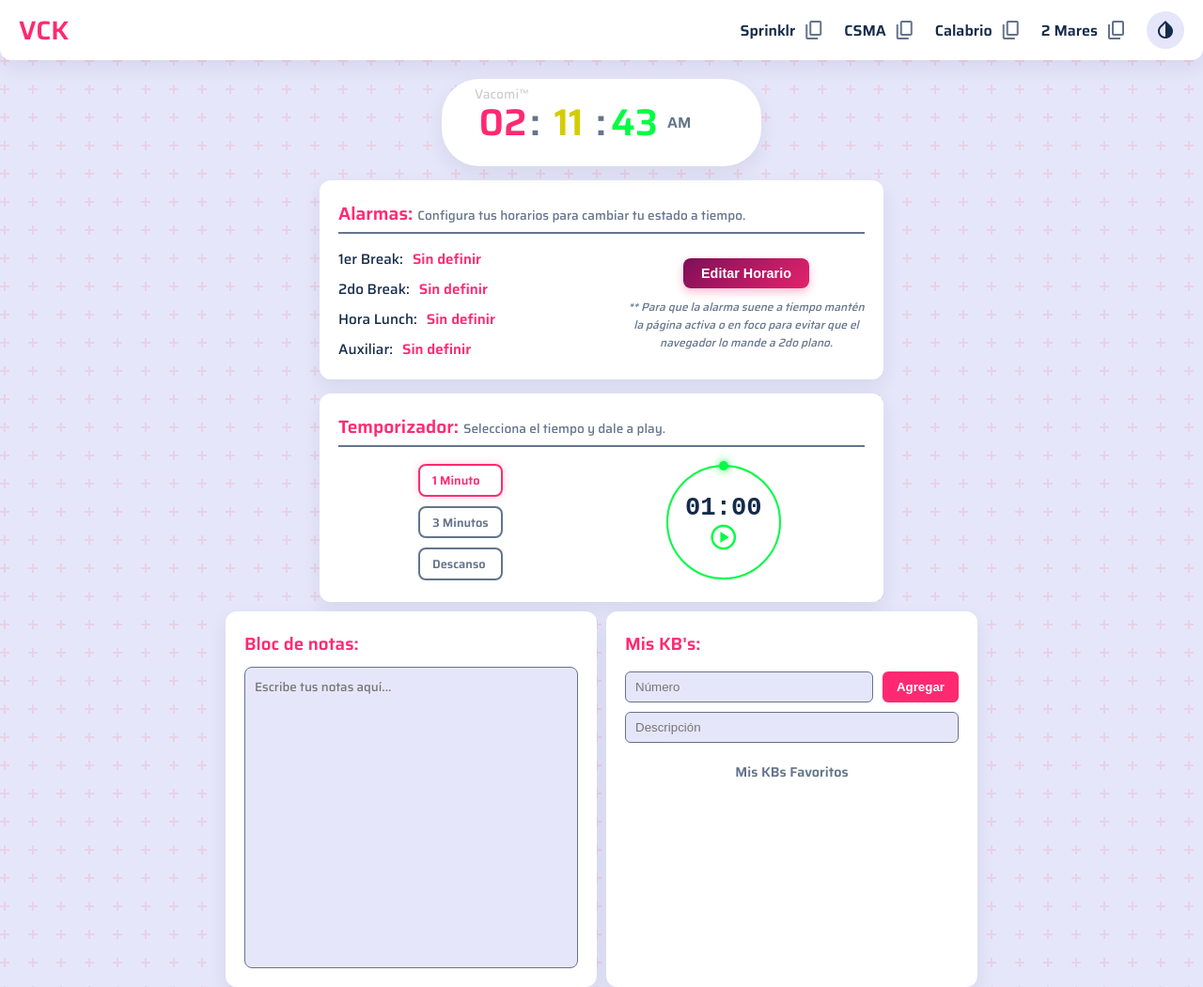
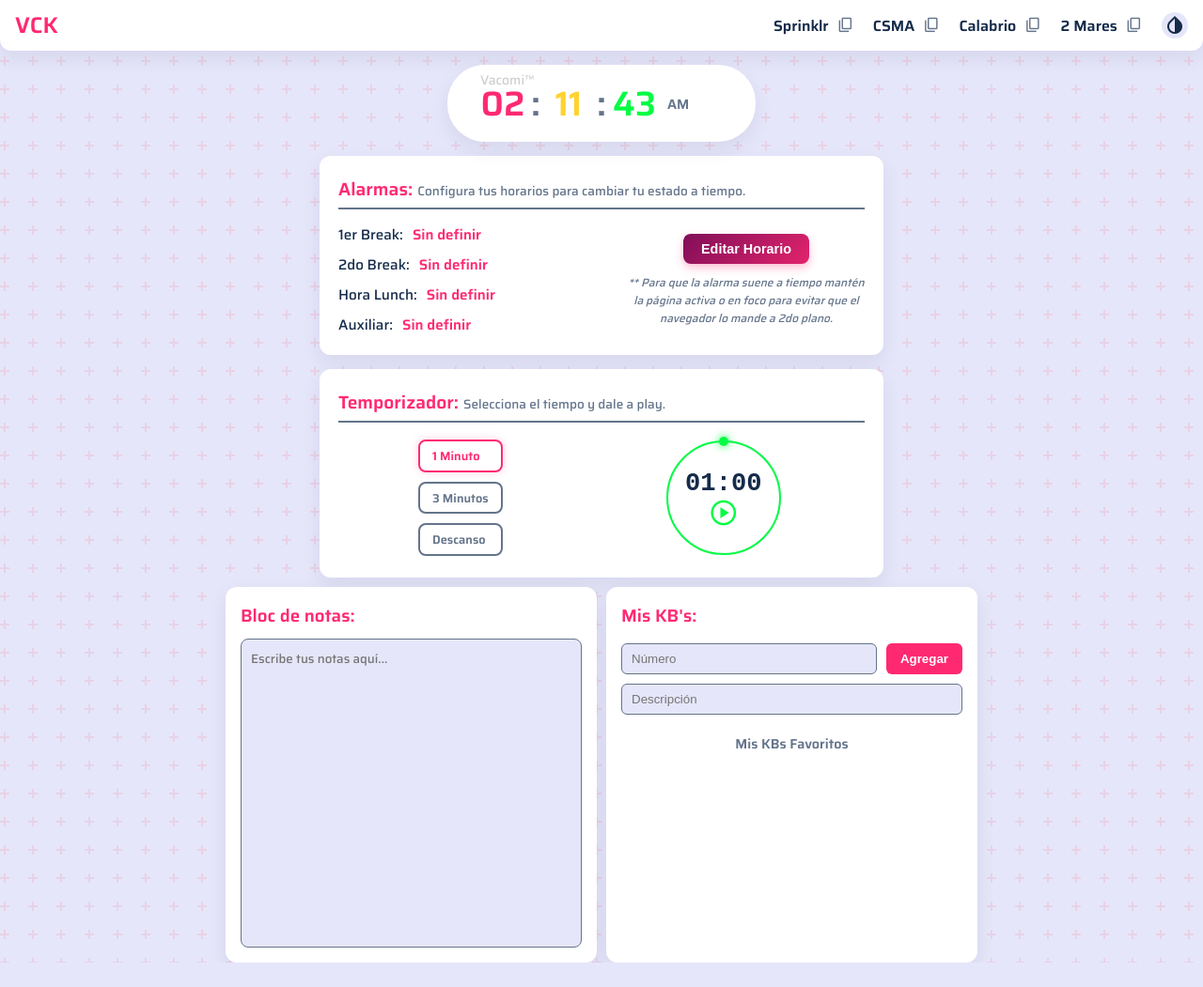
Before and after one commit to Vacomi/Konectahora, a website: page index.html in a window 1280 px wide. Shown: the whole page at 94% size. After the commit the page ends 1025 px from the top, so only its background shows below. Drawn offline with nearby package versions, Linux system fonts and the light colour scheme.

Commit message:
Puliendo hoja de estilos

```diff
--- a/style.css
+++ b/style.css
@@ -13,8 +13,7 @@
   /* Acentos y Estados */
   --color-brand: #ff2972; /* Rosa/Magenta */
   --color-success: #04fc43; /* Verde */
-  --color-warning: #fee800; /* Amarillo */
-  --color-warning: #d4cd00; /* Amarillo fuerte*/
+  --color-warning: #ffd230; /* Amarillo fuerte*/
 
   --color-danger: #ff4757; /* Rojo */
 
@@ -38,6 +37,7 @@ body.dark-theme {
   --color-brand: #ff4d88; /* Rosa ligeramente más brillante */
   --shadow-panel: 0 8px 20px rgba(0, 0, 0, 0.6);
   --marcaagua: rgba(255, 255, 255, 0.1);
+  --marcaagua: rgba(255, 255, 255, 0.25);
   --opacidad-hover: rgba(255, 255, 255, 0.05);
 }
 
@@ -106,14 +106,14 @@ body.dark-theme {
   flex-wrap: wrap;
   justify-content: space-between;
   align-items: center;
-  margin-bottom: 20px;
-  padding: 10px 20px;
+  margin-bottom: 15px;
+  padding: 8px 16px;
   border-radius: 0 0 12px 12px; /* Esquinas solo abajo */
 }
 
 .header__logo {
   cursor: pointer;
-  font-size: 28px;
+  font-size: 24px;
   color: var(--color-brand);
 }
 
@@ -168,7 +168,7 @@ body.dark-theme {
 }
 
 .copy-link-btn {
-  font-size: 1.2rem;
+  font-size: 1.2rem !important;
   cursor: pointer;
   color: var(--text-muted);
   transition: color 0.3s ease;
@@ -183,13 +183,13 @@ body.dark-theme {
   color: var(--text-main);
   border: none;
   border-radius: 50%;
-  padding: 8px;
+  padding: 2px;
   cursor: pointer;
   transition: all 0.3s;
 }
 
 #themeSwitcher:hover {
-  color: var(--color-warning);
+  color: var(--color-brand);
   transform: scale(1.1);
 }
 
@@ -218,8 +218,8 @@ body.dark-theme {
 /* --- RELOJ --- */
 .clock {
   display: flex;
-  padding: 15px 30px;
-  font-size: 2.5em;
+  padding: 12px 24px;
+  font-size: 2.3em;
   font-weight: 600;
   border-radius: 40px;
   position: relative;
@@ -526,7 +526,7 @@ body.dark-theme {
 }
 
 .bloc {
-  padding: 20px;
+  padding: 16px;
   display: flex;
   flex-direction: column;
   height: 400px;
@@ -551,7 +551,7 @@ body.dark-theme {
 }
 
 .kbs {
-  padding: 20px;
+  padding: 16px;
 }
 .kbs__title {
   color: var(--color-brand);
```
